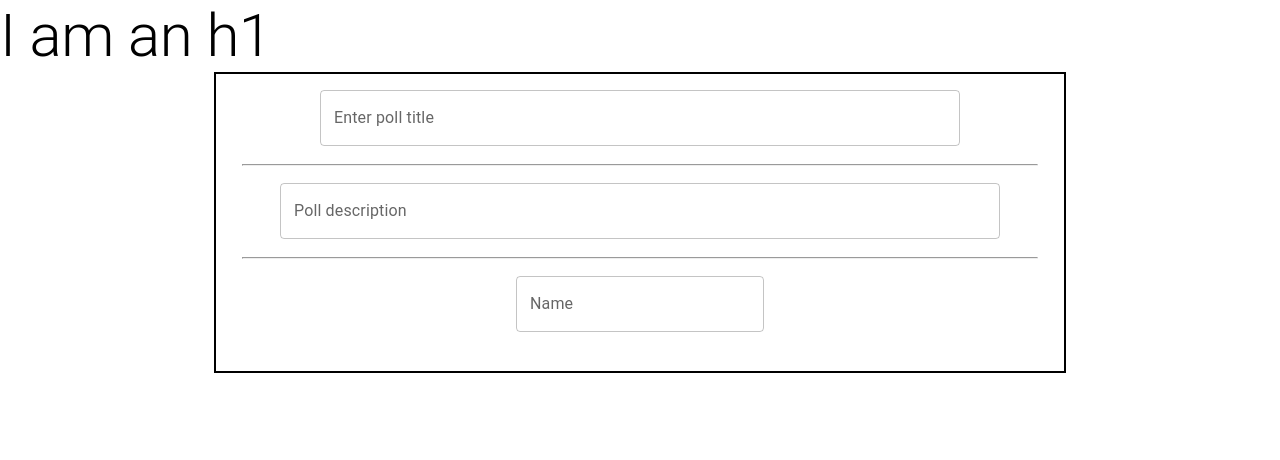
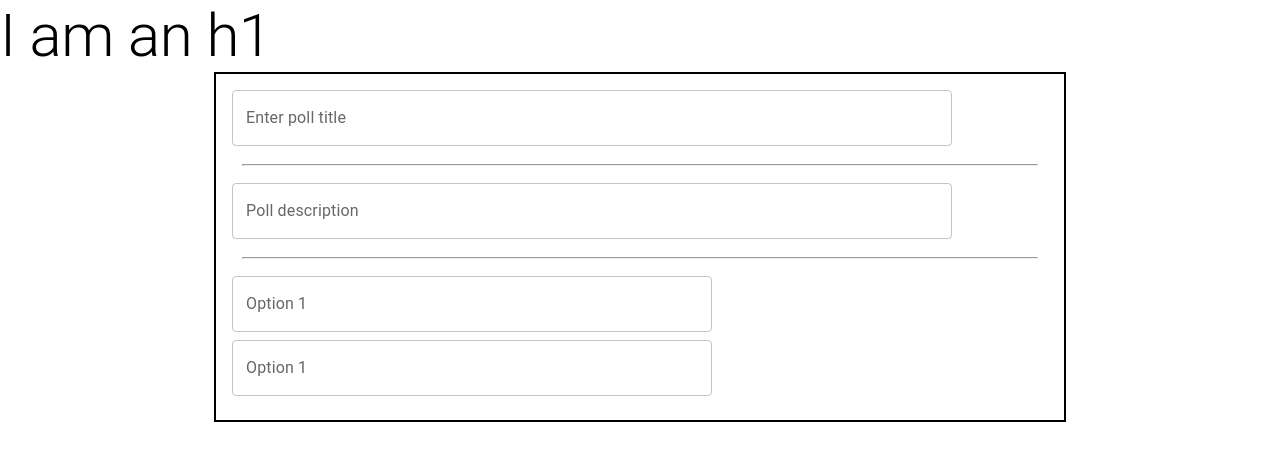
Before and after one commit to kartik7120/Survey-App, a React (Create React App) app: page /poll in a window 1280 px wide. Shown: the top 460 px of the page. Built offline with nearby package versions, Linux system fonts and the light colour scheme.

Commit message:
Added static option sample list

```diff
--- a/src/components/Option.jsx
+++ b/src/components/Option.jsx
@@ -3,9 +3,10 @@ import { TextField } from "@mui/material";
 function Option(props) {
   return (
     <TextField
-      helperText=" "
+      helperText=""
       id="demo-helper-text-aligned-no-helper"
-      label="Name"
+      label="Option 1"
+      sx={{ marginBottom: "0.5em", width: "30em", alignSelf: "flex-start" }}
     />
   );
 }
--- a/src/components/Poll.jsx
+++ b/src/components/Poll.jsx
@@ -19,6 +19,7 @@ function Poll(props) {
             <hr />
           </Divider>
           <Option />
+          <Option />
         </div>
       </Container>
     </>
--- a/src/components/PollTextArea.jsx
+++ b/src/components/PollTextArea.jsx
@@ -8,7 +8,7 @@ function PollTextArea(props) {
       label="Poll description"
       placeholder="Enter description"
       multiline
-      sx={{ width: "45em" }}
+      sx={{ width: "45em", alignSelf: "flex-start" }}
     />
   );
 }
--- a/src/components/Title.jsx
+++ b/src/components/Title.jsx
@@ -5,7 +5,7 @@ function Title(props) {
     <TextField
       fullWidth
       type={"text"}
-      sx={{ width: "40em", fontSize: "1em" }}
+      sx={{ width: "45em", fontSize: "1em" }}
       id={"pollTitle"}
       label={"Enter poll title"}
     />
--- a/src/style.css
+++ b/src/style.css
@@ -4,8 +4,8 @@ h1 {
 .poll--create {
   display: flex;
   flex-direction: column;
-  justify-content: center;
-  align-items: center;
+  justify-content: space-around;
+  align-items: flex-start;
   border: 2px solid black;
   padding: 1em;
 }
```
